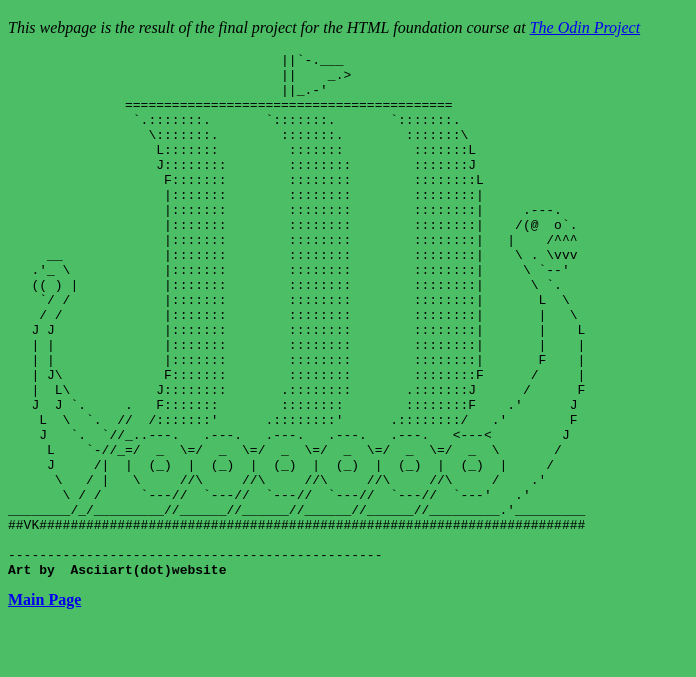
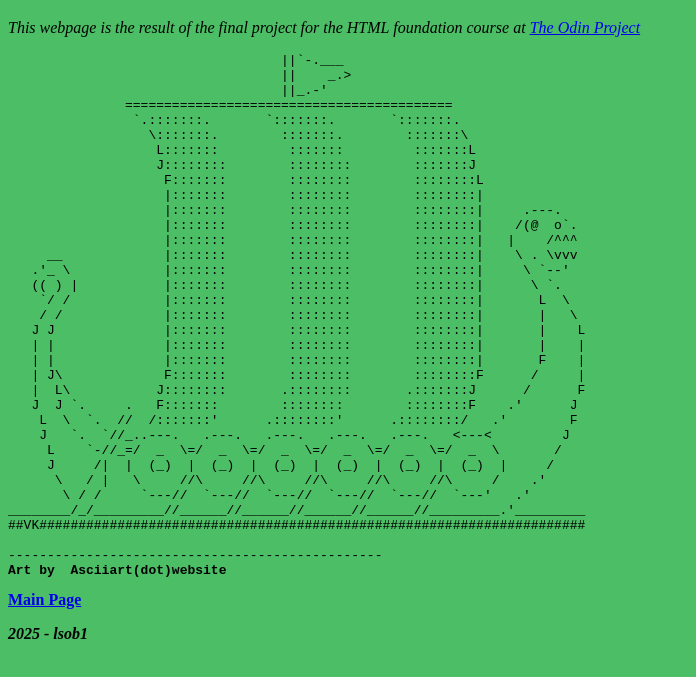
Before and after one commit to lsob1/odin-recipes, a plain HTML site: page about.html in a window 1280 px wide. Shown: the part 61-738 px from the top of the page, without its empty margins (0-696 px from the left). Drawn offline with Linux system fonts and the light colour scheme.

Commit message:
ADD: the student alias and year

```diff
--- a/about.html
+++ b/about.html
@@ -46,6 +46,6 @@ ________/_/_________//______//______//______//______//_________.'_________
 <strong>Art by  Asciiart(dot)website</strong>
 </pre>
 <strong><a href="./index.html">Main Page</a></strong>
-
+  <p><strong><em>2025 - lsob1  </em></strong></p>
     </body>
 </HTML>
```
